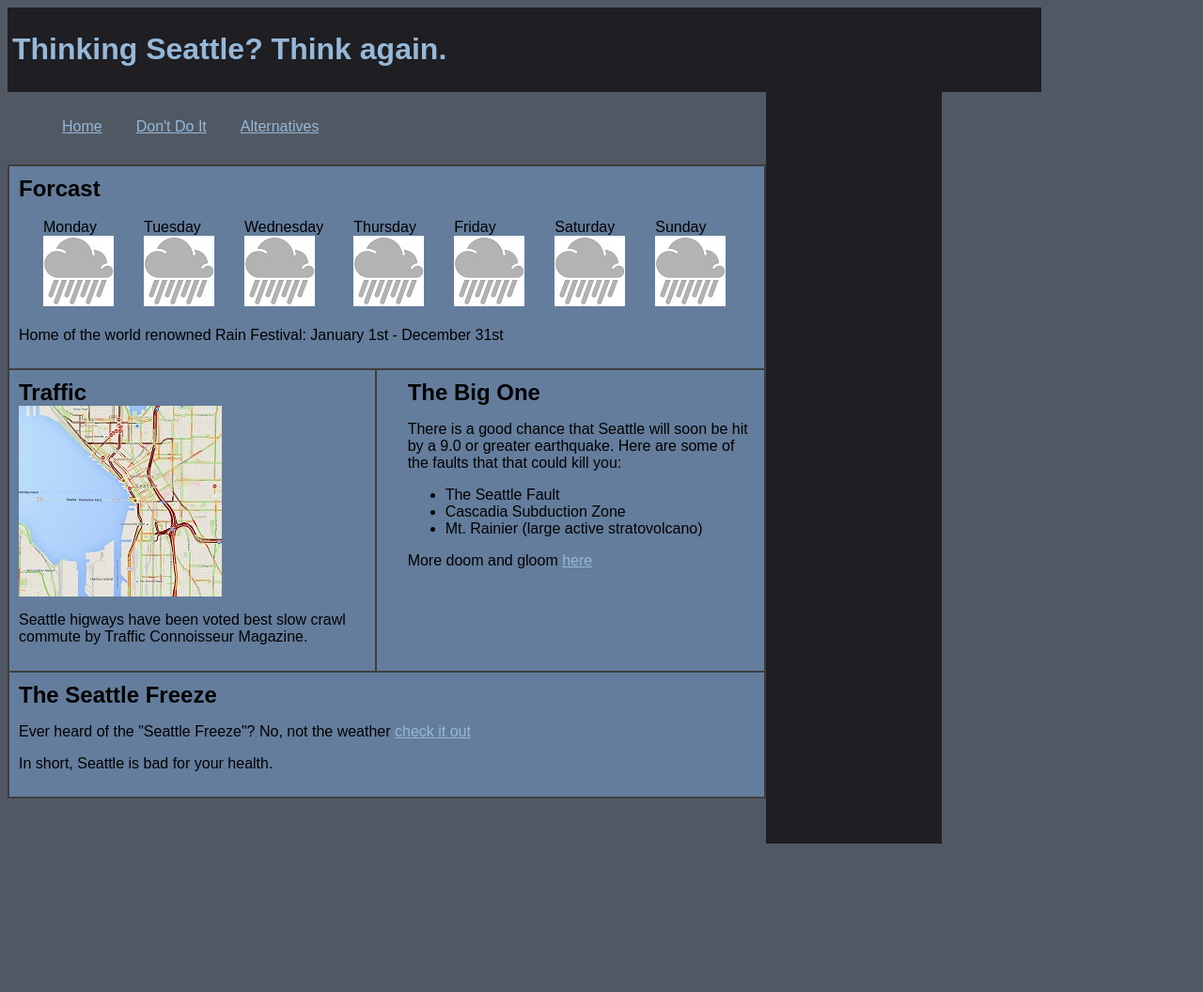
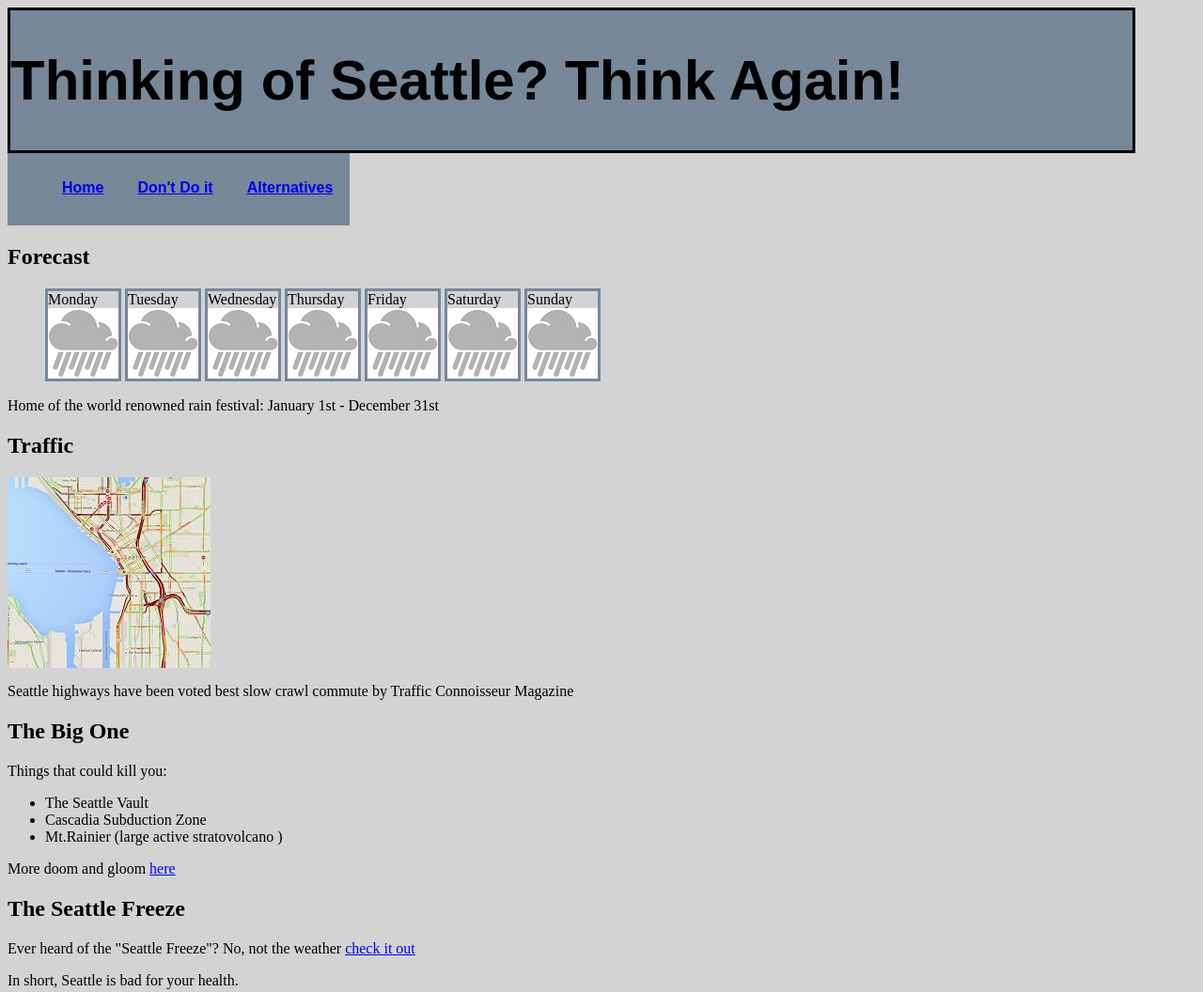
Before and after one commit to michellehirawady/michellehirawady.github.io, a plain HTML site: page reasons.html in a window 1280 px wide. Shown: the whole page at 94% size. Before the commit the page ends 898 px from the top, so only its background shows below. Drawn offline with Linux system fonts and the light colour scheme.

Commit message:
switch reason file

```diff
--- a/reasons.css
+++ b/reasons.css
@@ -6,22 +6,26 @@ there are definitely some properties you should add!*/
       height: 100%;
     }
     body {
-       width: 1100px;
+       width: 1200px;
        height: 100%;
-       font-family: sans-serif;
-       background-color: #505863;
+       background-color: #D3D3D3
     }
 
     header {
-        background-color: #1e1e23;
-        padding: 5px;
-        margin: 0;
-        font-size: ;
-        display: block;
-        color: #96B8D8;
+        background-color:#778899;
+        padding: 0px;
+        border: 3px solid #000000;
+        margin: 0px;
+        font-size: 30px;
+        font-family:Arial;
+        display: block
+        float:left;;
     }
     nav {
         float: left;
+        margin:;
+        background-color:#778899;
+
     }
     nav ul {
         padding: ;
@@ -31,6 +35,8 @@ there are definitely some properties you should add!*/
     }
     nav li {
         float: left;
+        font-family: Arial;
+        font-weight: bold;
     }
     nav li a {
         display: block;
@@ -39,31 +45,17 @@ there are definitely some properties you should add!*/
         vertical-align: middle;
     }
     a {
-        color: #96b8d8;
-    }
-    article {
-      margin: 0;
-      padding: 10px;
+        color: ;
     }
     section {
         width: 73%;
-        margin: 0;
         display: inline-block;
         float: left;
-        background-color: #647d9c;
-        border-left: 2px solid #3f3e40;
-        border-right: 2px solid #3f3e40;
-
     }
-    /*hr {
-      border: 0;
-      height: 2px;
-      background: #3f3e40;
-    }*/
     aside {
         width: 17%;
         display: inline-block;
-        background-color: #1E1E23;
+        background-color:;
         padding:;
         min-height: 100%;
     }
@@ -71,46 +63,16 @@ there are definitely some properties you should add!*/
         list-style-type: none;
     }
     footer {
-        width: 750px;
+        width: 790px;
         background-color:;
         color:;
         clear: both;
         display: block;
     }
-    h2 {
-      margin: 0;
-    }
-    .forcast {
-      margin: 0;
-        border: 0;
-        padding: 10px;
-        float: left;
-        list-style-type: none;
-    }
-    .forcast li {
-        float: left;
-        display: block;
-        padding: 8px 16px 12px 16;
-        vertical-align: middle;
-    }
-    .leftbox {
-      width: 46%;
-      min-height: 300px;
+    /*.forecast {
       float: left;
-      border-right: 2px solid #3f3e40;
-
+      }*/
+      .forecast li{
+display: inline-block;
+border: 3px solid #778899;
       }
-    .rightbox {
-      width: 46%;
-      min-height: 300px;
-      float: right;
-
-    }
-    .fullbox {
-      width: 98%;
-      float: left;
-      border-top: 2px solid #3f3e40;
-      border-bottom: 2px solid #3f3e40;
-
-
-    }
--- a/reasons.html
+++ b/reasons.html
@@ -1,54 +1,55 @@
 <html>
   <head>
-    <title>Seattle Sucks: Reasons</title>
-    <link rel="stylesheet" href="reasons.css" type="text/css">
+    <title>Seattle Sucks:Reasons </title>
+    <link rel ="stylesheet"
+    href ="reasons.css" type ="text/css">
   </head>
   <body>
   <header>
-      <h1>Thinking Seattle? Think again.</h1>
+    <h1>Thinking of Seattle? Think Again!</h1>
   </header>
   <nav>
     <ul>
-        <li><a href="index.html">Home</a></li>
-        <li><a href="reasons.html">Don't Do It</a></li>
-        <li><a href="alternatives.html">Alternatives</a></li>
+      <li> <a href ="index.html"> Home </a></li>
+      <li> <a href= "Reasons.html"> Don't Do it</a> </li>
+      <li> <a href= "alternatives.html">Alternatives</a> </li>
     </ul>
   </nav>
   <section>
-      <article class="fullbox">
-        <h2>Forcast</h2>
-        <ul class="forcast">
-          <li>Monday<br><img src="simple_weather_icons_rain.jpg"></li>
-          <li>Tuesday<br><img src="simple_weather_icons_rain.jpg"></li>
-          <li>Wednesday<br><img src="simple_weather_icons_rain.jpg"></li>
-          <li>Thursday<br><img src="simple_weather_icons_rain.jpg"></li>
-          <li>Friday<br><img src="simple_weather_icons_rain.jpg"></li>
-          <li>Saturday<br><img src="simple_weather_icons_rain.jpg"></li>
-          <li>Sunday<br><img src="simple_weather_icons_rain.jpg"></li>
+    <article>
+      <h2>Forecast</h2>
+      <ul class="forecast">
+        <li> Monday <br><img src ="simple_weather_icons_rain.jpg"> </li>
+        <li> Tuesday <br> <img src ="simple_weather_icons_rain.jpg"> </li>
+        <li> Wednesday <br> <img src ="simple_weather_icons_rain.jpg"> </li>
+        <li> Thursday <br> <img src ="simple_weather_icons_rain.jpg"> </li>
+        <li> Friday <br> <img src ="simple_weather_icons_rain.jpg"> </li>
+        <li> Saturday<br> <img src ="simple_weather_icons_rain.jpg"> </li>
+        <li> Sunday <br> <img src ="simple_weather_icons_rain.jpg"> </li>
       </ul>
-        <p>Home of the world renowned Rain Festival: January 1st - December 31st
+
+    </article>
+    <p> Home of the world renowned rain festival: January 1st - December 31st
+    </p>
+    <article>
+    <h2>Traffic </h2>
+    <img src ="sea_traffic.jpg">
+    <p> Seattle highways have been voted best slow  crawl commute by Traffic Connoisseur Magazine
     </p>
   </article>
-      <article class="leftbox">
-        <h2>Traffic</h2>
-        <img src="sea_traffic.jpg">
-        <p>Seattle higways have been voted best slow crawl commute by Traffic Connoisseur Magazine.
+  <article>
+    <h2>The Big One </h2>
+    <p> Things that could kill you:
+    <ul>
+      <li> The Seattle Vault </li>
+      <li> Cascadia Subduction Zone </li>
+      <li> Mt.Rainier  (large active stratovolcano )</li>
+      </ul>
+      More doom and gloom <a href="http://www.newyorker.com/magazine/2015/07/20/the-really-big-one"> here</a>
     </p>
   </article>
-      <article class="rightbox">
-        <h2>The Big One</h2>
-        <p>There is a good chance that Seattle will soon be hit by a 9.0 or greater earthquake. Here are some of the faults that that could kill you:
-        </p>
-        <ul>
-          <li>The Seattle Fault</li>
-          <li>Cascadia Subduction Zone</li>
-          <li>Mt. Rainier (large active stratovolcano)</li>
-        </ul>
-        <p>More doom and gloom <a href="http://www.newyorker.com/magazine/2015/07/20/the-really-big-one">here</a>
-        </p>
-      </article>
-      <article class="fullbox">
-        <h2>The Seattle Freeze</h2>
+  <article>
+    <h2> The Seattle Freeze </h2>
     <p> Ever heard of the "Seattle Freeze"? No, not the weather <a href ="https://en.wikipedia.org/wiki/Seattle_Freeze"> check it out </a>
     </p>
     <p>In short, Seattle is bad for your health.
```
Lines whose indentation alone changed are shown as unchanged.
